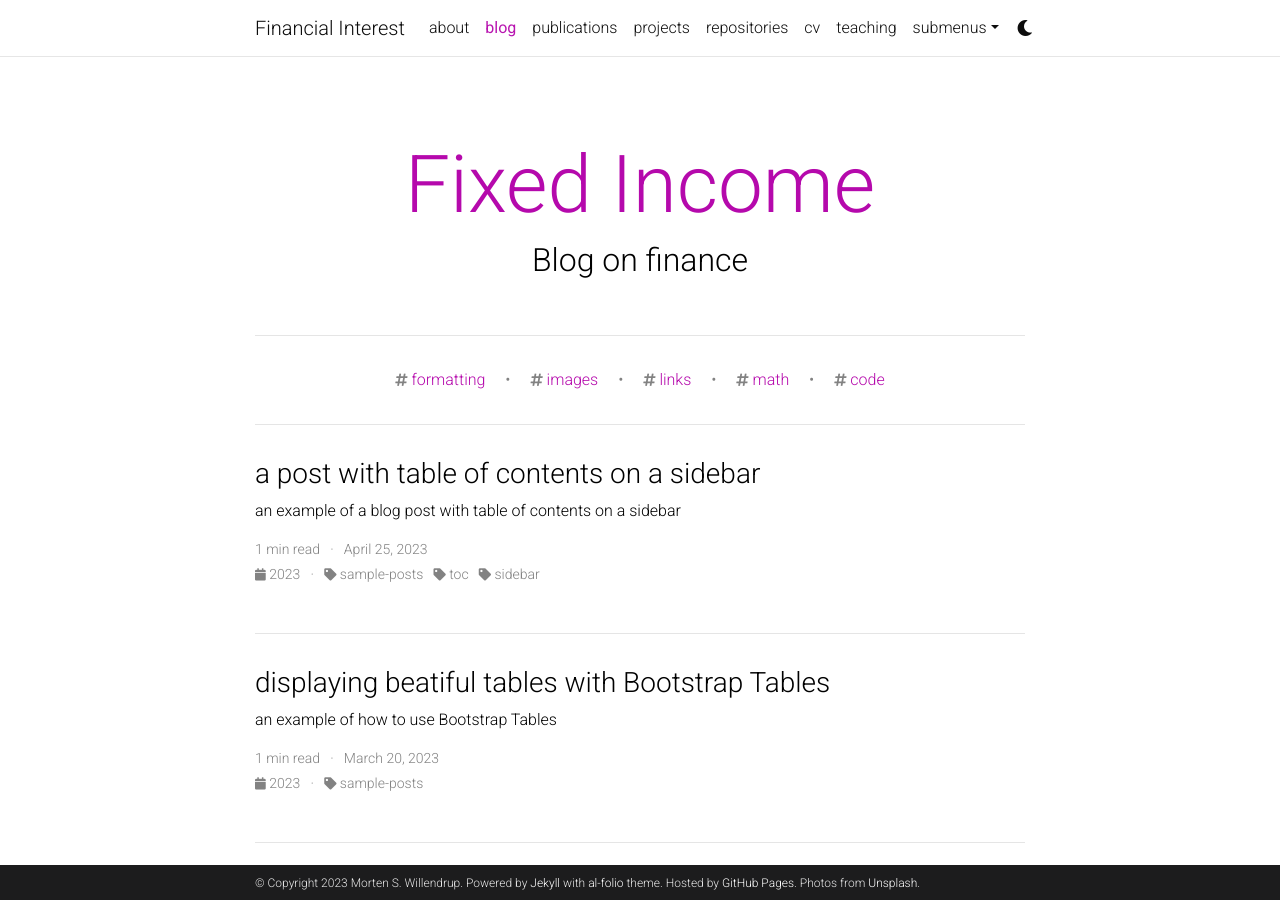
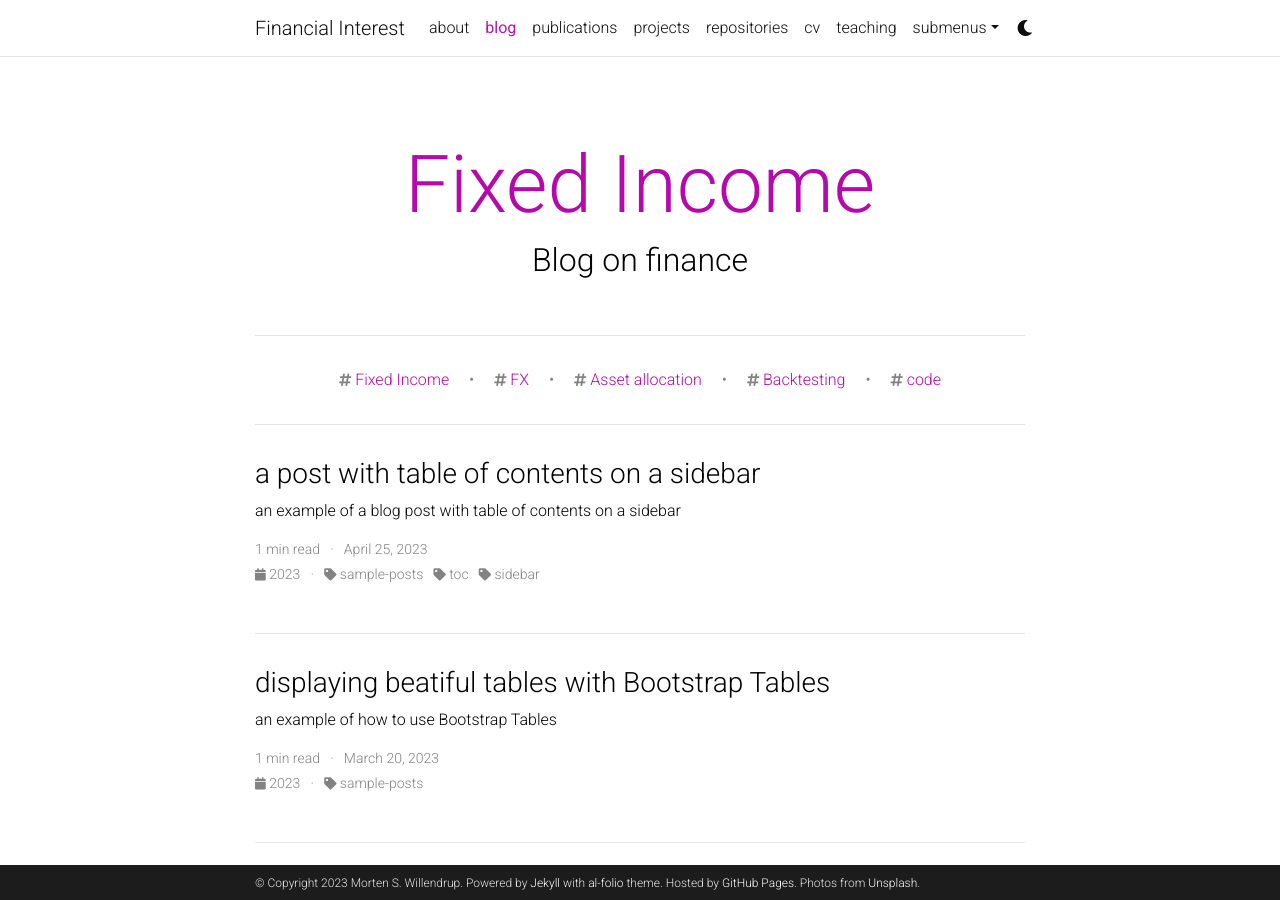
Before and after one commit to MortenWillendrup/MortenWIllendrup.github.io, a Jekyll site: the page built from blog/index.html, in a window 1280 px wide and 900 px high. Built offline with Jekyll 4.4.1, drawn with Linux system fonts in a browser that asks for light colours; the list of posts is cut into pages by our own code; comment, search, counter and statistics services are not loaded; a style sheet for code colours, icons or effects is not loaded.

Commit message:
update to gem

```diff
--- a/_config.yml
+++ b/_config.yml
@@ -261,7 +261,7 @@ jekyll-archives:
     tag: '/blog/tag/:name/'
     category: '/blog/category/:name/'
 
-display_tags: ['formatting', 'images', 'links', 'math', 'code'] # this tags will be dispalyed on the front page of your blog
+display_tags: ['Fixed Income', 'FX', 'Asset allocation', 'Backtesting', 'code'] # this tags will be dispalyed on the front page of your blog
 
 # -----------------------------------------------------------------------------
 # Jekyll Scholar
```
